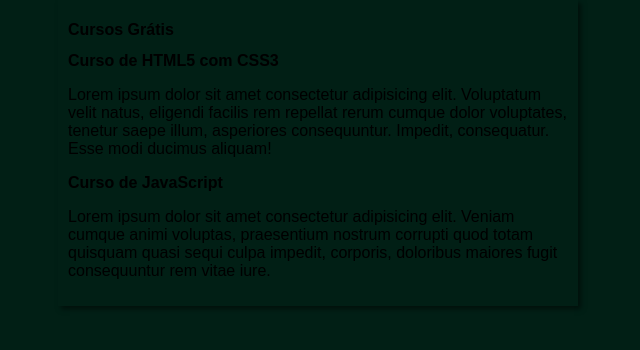
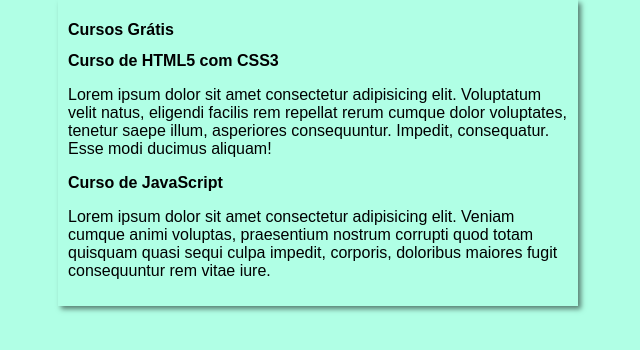
Before and after one commit to DaanielKC/projeto-site, a plain HTML site: page index.html in a window 1280 px wide. Shown: the whole page, without its empty margins (322-962 px from the left). Drawn offline with Linux system fonts and the light colour scheme.

Commit message:
Update style.css

```diff
--- a/estilos/style.css
+++ b/estilos/style.css
@@ -4,7 +4,7 @@
 }
 
 body {
-    background-color: rgb(1, 31, 21);
+    background-color: rgb(176, 255, 229);
     width: 500px;
     margin: auto;
     box-shadow: 3px 3px 5px rgba(0, 0, 0, 0.5);
```
